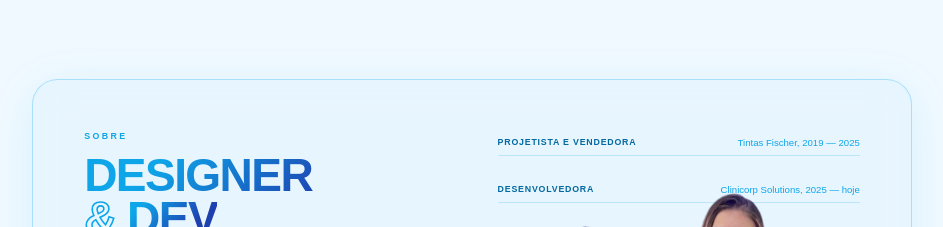
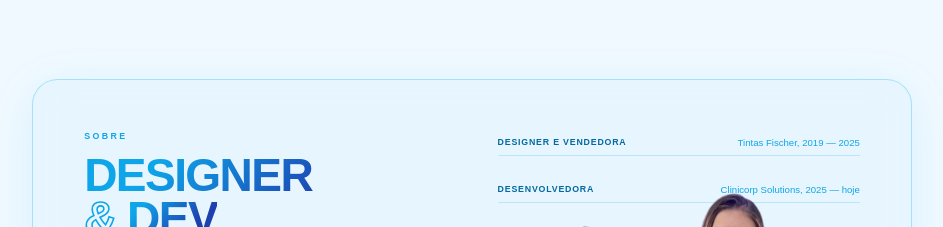
Before and after one commit to aamandabraun/portfolio, a React (Vite) app: page / in a window 1280 px wide. Shown: the part 860-1087 px from the top of the page, without its empty margins (168-1111 px from the left). Built offline with nearby package versions, Linux system fonts and the light colour scheme; a web font is replaced by a local one.

Commit message:
chore: funcionalidades redundantes

```diff
--- a/src/App.jsx
+++ b/src/App.jsx
@@ -455,7 +455,7 @@ useEffect(() => {
             <div style={{ paddingTop: 8, display: "flex", flexDirection: "column", height: "100%" }}>
               <div style={{ flex: 1 }}>
                 {[
-                  { label: "Projetista e vendedora", years: "Tintas Fischer, 2019 — 2025" },
+                  { label: "Designer e vendedora", years: "Tintas Fischer, 2019 — 2025" },
                   { label: "Desenvolvedora", years: "Clinicorp Solutions, 2025 — hoje" },
                 ].map((sk, i) => (
                   <div key={i} style={{ marginBottom: 36 }}>
```
